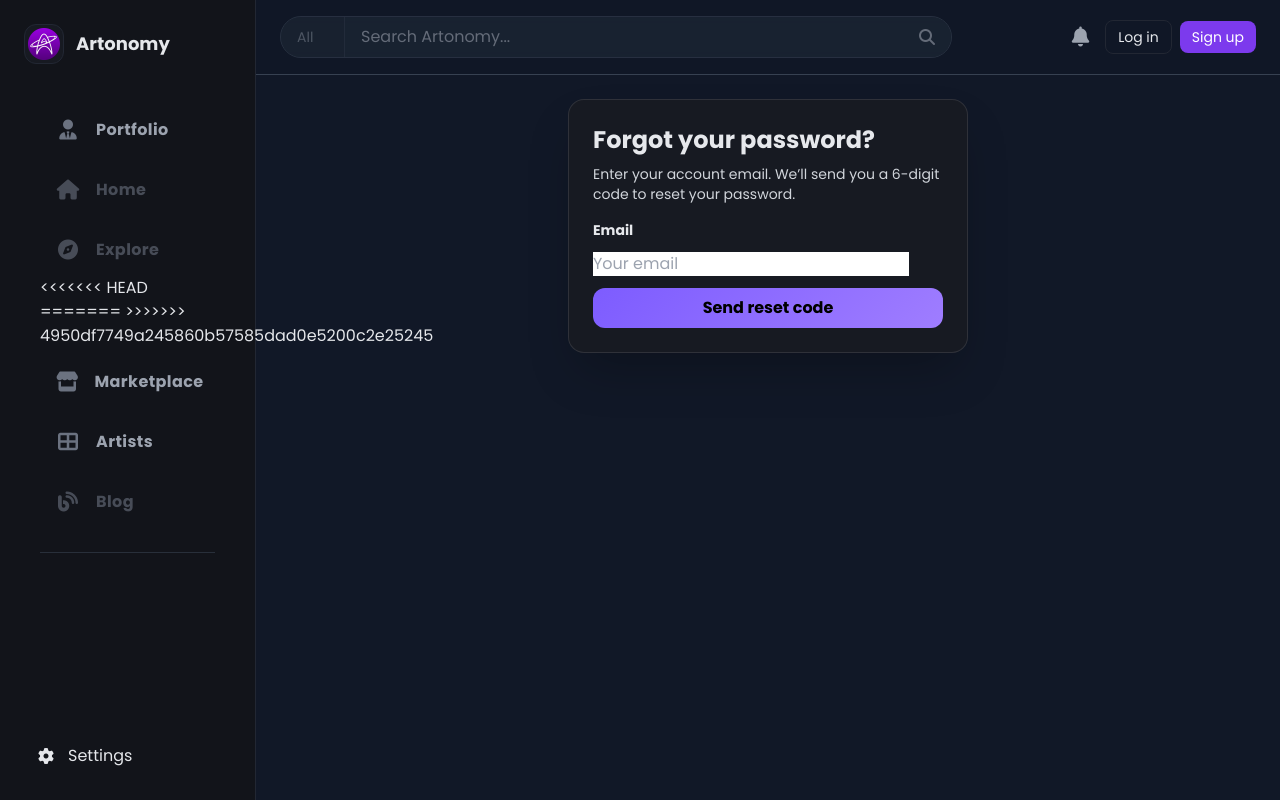
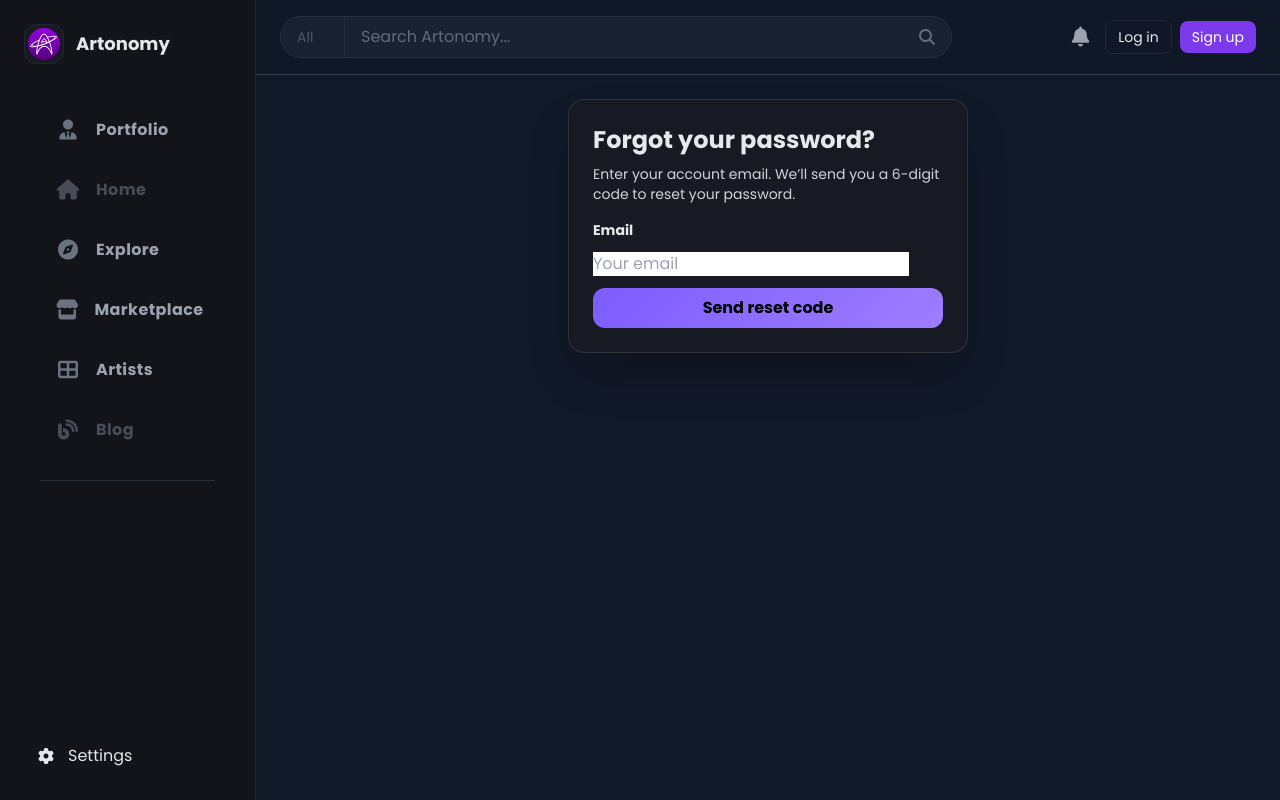
Before and after one commit to hirbodprime/artonomy, a Django app: page /account/auth/password/forgot/ in a window 1280 px wide. Run offline with Django 5.2, Linux system fonts and the light colour scheme; parts of the project's set-up code (start-up, migrations or seed data) failed here and were passed over; some libraries are stand-ins or nearby versions.

Commit message:
accepted incoming changed

```diff
--- a/templates/base.html
+++ b/templates/base.html
@@ -264,25 +264,19 @@ html[dir="rtl"] .lang-dd__menu{ right:auto; left:0; }
           <span class="hidden xl:inline font-semibold tracking-wide">{% trans "Home" %}</span>
         </a>
         <!-- Explore -->
-        <!-- <a href="{% url 'explore' %}"
+        <a href="{% url 'explore' %}"
            class="group flex items-center justify-center xl:justify-start
                   gap-x-0 xl:gap-x-4 px-2 xl:px-4 py-3 rounded-xl transition-all duration-300
                   {% if nav_active == 'explore' %} bg-purple-600/30 text-white shadow-lg shadow-purple-500/20 border border-purple-500/30 {% else %} text-gray-400 hover:bg-gray-800/60 hover:text-white {% endif %}">
           <i class="fa-solid fa-compass text-lg md:text-xl w-6 text-center
                     {% if nav_active == 'explore' %} text-purple-300 {% else %} text-gray-500 group-hover:text-purple-400 {% endif %}"></i>
           <span class="hidden xl:inline font-semibold tracking-wide">{% trans "Explore" %}</span>
-        </a> -->
-<a href="#" aria-disabled="true" tabindex="-1" class="group flex items-center justify-center xl:justify-start gap-x-0 xl:gap-x-4 px-2 xl:px-4 py-3 rounded-xl text-gray-500 opacity-60 cursor-not-allowed pointer-events-none">
-          <i class="fa-solid fa-compass text-lg md:text-xl w-6 text-center"></i>
-          <span class="hidden xl:inline font-semibold tracking-wide">{% trans "Explore" %}</span>
         </a>
-<<<<<<< HEAD
+
 <!-- <a href="#" aria-disabled="true" tabindex="-1" class="group flex items-center justify-center xl:justify-start gap-x-0 xl:gap-x-4 px-2 xl:px-4 py-3 rounded-xl text-gray-500 opacity-60 cursor-not-allowed pointer-events-none">
           <i class="fa-solid fa-compass text-lg md:text-xl w-6 text-center"></i>
           <span class="hidden xl:inline font-semibold tracking-wide">{% trans "Explore" %}</span>
         </a> -->
-=======
->>>>>>> 4950df7749a245860b57585dad0e5200c2e25245
         <!-- Marketplace -->
         <a href="{% url 'marketplace:list' %}"
            class="group flex items-center justify-center xl:justify-start
@@ -573,11 +567,7 @@ html[dir="rtl"] .lang-dd__menu{ right:auto; left:0; }
           <ul class="m-dock-list">
             <!-- <li><a href="{% url 'home' %}" class="m-dock-item {% if nav_active == 'home' %}active{% endif %}" aria-label="{% trans 'Home' %}"><i class="ico fa-solid fa-house"></i><span>{% trans "Home" %}</span></a></li> -->
             <li><a href="{% url 'portfolio:theme_gallery' %}" class="m-dock-item {% if nav_active == 'portfolio' %}active{% endif %}" aria-label="{% trans 'Portfolio' %}"><i class="ico fa-solid fa-user-tie"></i><span>{% trans "Portfolio" %}</span></a></li>
-<<<<<<< HEAD
             <li><a href="{% url 'explore' %}" class="m-dock-item {% if nav_active == 'explore' %}active{% endif %}" aria-label="{% trans 'Explore' %}"><i class="ico fa-solid fa-compass"></i><span>{% trans "Explore" %}</span></a></li>
-=======
-            <li><a href="{% url 'explore' %}" class="m-dock-item text-gray-500 opacity-60 cursor-not-allowed pointer-events-none {% if nav_active == 'explore' %}active{% endif %}" aria-label="{% trans 'Explore' %}"><i class="ico fa-solid fa-compass"></i><span>{% trans "Explore" %}</span></a></li>
->>>>>>> 4950df7749a245860b57585dad0e5200c2e25245
             <li aria-hidden="true"></li>
             <li><a href="{% url 'categories:index' %}" class="m-dock-item {% if nav_active == 'category' %}active{% endif %}" aria-label="{% trans 'Artists' %}"><i class="ico fa-solid fa-th-large"></i><span>{% trans "Artists" %}</span></a></li>
             <li><a href="{% url 'marketplace:list' %}" class="m-dock-item {% if nav_active == 'marketplace' %}active{% endif %}" aria-label="{% trans 'Marketplace' %}"><i class="ico fa-solid fa-store"></i><span>{% trans "Marketplace" %}</span></a></li>
@@ -588,11 +578,7 @@ html[dir="rtl"] .lang-dd__menu{ right:auto; left:0; }
           <ul class="m-dock-list" style="grid-template-columns: repeat(4, minmax(0,1fr));">
             <!-- <li><a href="{% url 'home' %}" class="m-dock-item {% if nav_active == 'home' %}active{% endif %}" aria-label="{% trans 'Home' %}"><i class="ico fa-solid fa-house"></i><span>{% trans "Home" %}</span></a></li> -->
             <li><a href="{% url 'portfolio' %}" class="m-dock-item {% if nav_active == 'portfolio' %}active{% endif %}" aria-label="{% trans 'Portfolio' %}"><i class="ico fa-solid fa-user-tie"></i><span>{% trans "Portfolio" %}</span></a></li>
-<<<<<<< HEAD
             <li><a href="{% url 'explore' %}" class="m-dock-item  {% if nav_active == 'explore' %}active{% endif %}" aria-label="{% trans 'Explore' %}"><i class="ico fa-solid fa-compass"></i><span>{% trans "Explore" %}</span></a></li>
-=======
-            <li><a href="{% url 'explore' %}" class="m-dock-item text-gray-500 opacity-60 cursor-not-allowed pointer-events-none {% if nav_active == 'explore' %}active{% endif %}" aria-label="{% trans 'Explore' %}"><i class="ico fa-solid fa-compass"></i><span>{% trans "Explore" %}</span></a></li>
->>>>>>> 4950df7749a245860b57585dad0e5200c2e25245
             <li><a href="{% url 'categories:index' %}" class="m-dock-item {% if nav_active == 'category' %}active{% endif %}" aria-label="{% trans 'Artists' %}"><i class="ico fa-solid fa-th-large"></i><span>{% trans "Artists" %}</span></a></li>
             <li><a href="{% url 'marketplace:list' %}" class="m-dock-item" aria-label="{% trans 'Marketplace' %}"><i class="ico fa-solid fa-store"></i><span>{% trans "Marketplace" %}</span></a></li>
           </ul>
```
